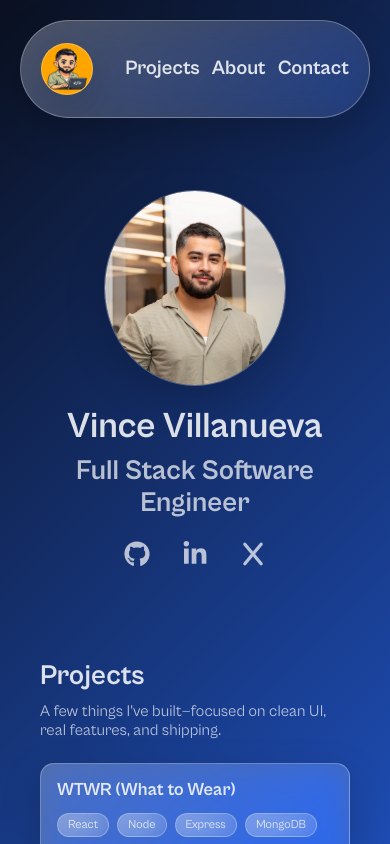
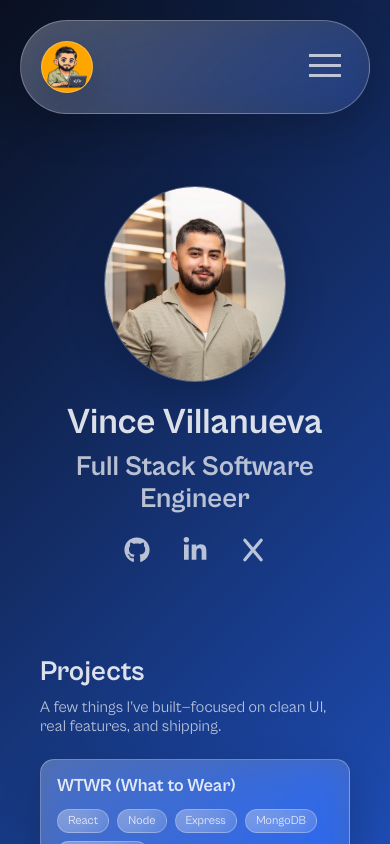
Before and after one commit to YourDevVince/portfolio-react, a React (Vite) app: page / in a window 390 px wide. Shown: the top 844 px of the page. Built offline with nearby package versions, Linux system fonts and the light colour scheme.

Commit message:
feat: hamburger-react menue

```diff
--- a/package.json
+++ b/package.json
@@ -13,6 +13,7 @@
   },
   "dependencies": {
     "@formspree/react": "^3.0.0",
+    "hamburger-react": "^2.5.2",
     "react": "^19.2.0",
     "react-dom": "^19.2.0",
     "react-icons": "^5.5.0"
--- a/src/components/Contact/Contact.css
+++ b/src/components/Contact/Contact.css
@@ -1,4 +1,3 @@
-
 .contact__container {
   max-width: 1100px;
   margin: 0 auto;
@@ -13,7 +12,7 @@
   margin: 0;
   font-size: 28px;
   line-height: 1.1;
-  color: var(--surface-strong)
+  color: var(--surface-strong);
 }
 
 .contact__subtitle {
@@ -32,7 +31,7 @@
   backdrop-filter: blur(16px) saturate(160%);
   -webkit-backdrop-filter: blur(16px) saturate(160%);
   box-shadow: 0 14px 40px rgba(0, 0, 0, 0.18);
-  border: solid .5px rgba(242, 242, 242, 0.30);
+  border: solid 0.5px rgba(242, 242, 242, 0.3);
   box-sizing: border-box;
   padding: 20px;
 }
@@ -51,12 +50,17 @@
 
 .contact__label {
   font-weight: 600;
-  color: var(--surface-strong)
+  color: var(--surface-strong);
+}
+
+input:-webkit-autofill,
+input:-webkit-autofill:focus {
+  transition: background-color 0s 600000s, color 0s 600000s !important;
 }
 
 .contact__input,
 .contact__textarea {
-   outline: none;
+  outline: none;
   -webkit-appearance: none;
   appearance: none;
   width: 100%;
@@ -69,18 +73,18 @@
   backdrop-filter: blur(16px) saturate(160%);
   -webkit-backdrop-filter: blur(16px) saturate(160%);
   box-shadow: 0 14px 40px rgba(0, 0, 0, 0.18);
-  border: solid .5px rgba(242, 242, 242, 0.30);
+  border: solid 0.5px rgba(242, 242, 242, 0.3);
 }
 
 .contact__input:focus-visible,
 .contact__textarea:focus-visible {
-  border: solid .5px rgba(242, 242, 242, 0.30);
+  border: solid 0.5px rgba(242, 242, 242, 0.3);
   background: linear-gradient(
     135deg,
     rgba(205, 205, 205, 0.28),
-    rgba(205, 205, 205, 0.1));
-  box-shadow:
-    0 10px 25px rgba(0, 0, 0, 0.18);
+    rgba(205, 205, 205, 0.1)
+  );
+  box-shadow: 0 10px 25px rgba(0, 0, 0, 0.18);
 }
 
 .contact__textarea {
@@ -104,9 +108,9 @@
   backdrop-filter: blur(16px) saturate(160%);
   -webkit-backdrop-filter: blur(16px) saturate(160%);
   box-shadow: 0 14px 40px rgba(0, 0, 0, 0.18);
-  border: solid .5px rgba(242, 242, 242, 0.30);
+  border: solid 0.5px rgba(242, 242, 242, 0.3);
   border-radius: 12px;
-  transition: ease-in .2s;
+  transition: ease-in 0.2s;
   font-weight: 600;
   color: var(--text-title);
   text-decoration: none;
@@ -132,7 +136,7 @@
 .contact__card-title {
   margin: 0;
   font-size: 20px;
-  color: var(--text-title)
+  color: var(--text-title);
 }
 
 .contact__links {
@@ -149,7 +153,7 @@
   text-decoration: none;
   border-bottom: 2px solid transparent;
   font-weight: 600;
-  transition: ease-in .2s;
+  transition: ease-in 0.2s;
 }
 
 .contact__link:hover,
--- a/src/components/Header/Header.css
+++ b/src/components/Header/Header.css
@@ -3,6 +3,7 @@
   flex-direction: row;
   align-items: center;
   justify-content: center;
+  transition: ease 3s;
 }
 
 .header__container {
@@ -19,9 +20,31 @@
   backdrop-filter: blur(16px) saturate(160%);
   -webkit-backdrop-filter: blur(16px) saturate(160%);
   box-shadow: 0 14px 40px rgba(0, 0, 0, 0.18);
-  border: solid .5px rgba(242, 242, 242, 0.30);
+  border: solid 0.5px rgba(242, 242, 242, 0.3);
 }
 
+.header__container_type-mobile {
+  display: flex;
+  flex-direction: column;
+  align-items: center;
+  width: min(1100px, 100%);
+  box-sizing: border-box;
+  margin: 20px 0 auto;
+  padding: 20px;
+  justify-content: space-between;
+  border-radius: 50px;
+  background: var(--bg-glass);
+  backdrop-filter: blur(16px) saturate(160%);
+  -webkit-backdrop-filter: blur(16px) saturate(160%);
+  box-shadow: 0 14px 40px rgba(0, 0, 0, 0.18);
+  border: solid 0.5px rgba(242, 242, 242, 0.3);
+}
+
+.header__container-mobile-block {
+  display: flex;
+  width: min(1100px, 100%);
+  justify-content: space-between;
+}
 .header__logo {
   margin-right: 24px;
   width: 50px;
@@ -29,7 +52,7 @@
   border-radius: 50%;
   background-color: orange;
   box-shadow: 0 14px 40px rgba(0, 0, 0, 0.18);
-  border: solid .5px rgba(242, 242, 242, 0.30);
+  border: solid 0.5px rgba(242, 242, 242, 0.3);
 }
 
 .header__nav {
@@ -43,7 +66,7 @@
   font-weight: 700;
   font-size: 20px;
   line-height: 24px;
-  color: var(--surface-strong)
+  color: var(--surface-strong);
 }
 
 .header__logo-link {
@@ -53,7 +76,7 @@
 .header__nav-link {
   color: inherit;
   text-decoration: none;
-  transition: ease-in .3s;
+  transition: ease-in 0.3s;
   text-decoration-color: orange;
 }
 
@@ -64,3 +87,48 @@
   text-decoration-thickness: 2px;
   text-underline-offset: 4px;
 }
+
+.hamburger-react {
+  color: var(--surface);
+}
+
+.header__mobile-menu {
+  display: grid;
+  grid-template-rows: 0fr;
+  transition: grid-template-rows 0.3s ease-in-out;
+}
+
+.header__mobile-menu > .header__mobile-menu-container {
+  overflow: hidden;
+}
+
+.header__mobile-menu_open {
+  grid-template-rows: 1fr;
+}
+
+.header__mobile-menu-container {
+  overflow: hidden;
+  text-align: center;
+  display: flex;
+  flex-direction: column;
+  gap: 8px;
+  padding: 0 20px 0;
+  box-sizing: border-box;
+  opacity: 0;
+  transform: translateY(-6px);
+  transition: opacity 0.2s ease-in-out, transform 0.2s ease-in-out,
+    padding 0.3s ease-in-out;
+}
+
+.header__mobile-menu-container > a {
+  text-decoration: none;
+  color: var(--surface);
+  font-weight: 700;
+  font-size: 20px;
+}
+
+.header__mobile-menu_open .header__mobile-menu-container {
+  padding: 20px;
+  opacity: 1;
+  transform: translateY(0);
+}
--- a/src/components/Header/Header.tsx
+++ b/src/components/Header/Header.tsx
@@ -1,9 +1,76 @@
+import { useState, useEffect } from 'react';
+import Hamburger from 'hamburger-react';
 import './Header.css';
 import Logo from '../../assets/vince-logo.png';
 
+function isMobileWidth() {
+  return window.innerWidth < 750;
+}
+
 function Header() {
+  const [isMobile, setIsMobile] = useState(isMobileWidth());
+  const [isOpen, setOpen] = useState(false);
+
+  useEffect(() => {
+    if (!isOpen) return;
+
+    const startY = window.scrollY;
+
+    const handleScroll = () => {
+      if (Math.abs(window.scrollY - startY) > 10) {
+        setOpen(false);
+      }
+    };
+
+    window.addEventListener('scroll', handleScroll, { passive: true });
+    return () => window.removeEventListener('scroll', handleScroll);
+  }, [isOpen]);
+
+  useEffect(() => {
+    function handleWindowResize() {
+      setIsMobile(isMobileWidth());
+    }
+
+    window.addEventListener('resize', handleWindowResize);
+
+    return () => {
+      window.removeEventListener('resize', handleWindowResize);
+    };
+  }, []);
+
   return (
-    <header id='header'  className='header'>
+    <header id='header' className='header'>
+      {isMobile ? (
+        <div className='header__container_type-mobile'>
+          <div className='header__container-mobile-block'>
+            <a
+              className='header__logo-link'
+              href='#hero'
+              aria-label='Go to top'
+            >
+              <img
+                className='header__logo'
+                src={Logo}
+                alt='App logo of animated Vince'
+              />
+            </a>
+            <Hamburger toggled={isOpen} toggle={setOpen} />
+          </div>
+
+          <div
+            className={`header__mobile-menu ${
+              isOpen ? 'header__mobile-menu_open' : ''
+            }`}
+          >
+            <div className='header__mobile-menu-container'>
+              <a href='#header'>Home</a>
+              <a href='#projects'>Projects</a>
+              <a href='#about'>About</a>
+              <a href='#contact'>Contact</a>
+            </div>
+          </div>
+        </div>
+      ) : (
         <div className='header__container'>
           <a className='header__logo-link' href='#hero' aria-label='Go to top'>
             <img
@@ -12,21 +79,27 @@ function Header() {
               alt='App logo of animated Vince'
             />
           </a>
-
           <nav className='header__nav-container' aria-label='Primary'>
             <ul className='header__nav'>
               <li className='header__nav-item'>
-              <a className='header__nav-link' href='#projects'>Projects</a>
+                <a className='header__nav-link' href='#projects'>
+                  Projects
+                </a>
               </li>
               <li className='header__nav-item'>
-              <a className='header__nav-link' href='#about'>About</a>
+                <a className='header__nav-link' href='#about'>
+                  About
+                </a>
               </li>
               <li className='header__nav-item'>
-              <a className='header__nav-link' href='#contact'>Contact</a>
+                <a className='header__nav-link' href='#contact'>
+                  Contact
+                </a>
               </li>
             </ul>
           </nav>
         </div>
+      )}
     </header>
   );
 }
```
Also changed, not shown: 1 other file (tests, documents, lock files or other folders). Lines whose indentation alone changed are shown as unchanged.
